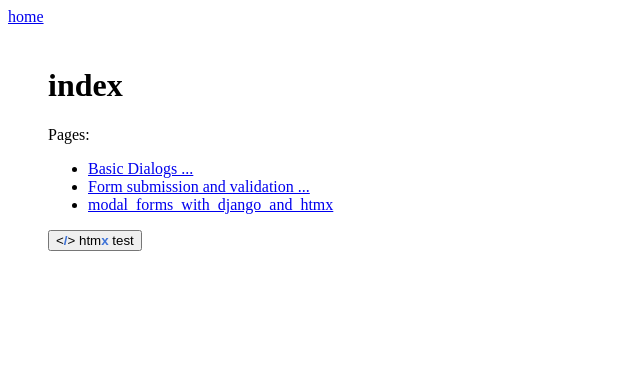
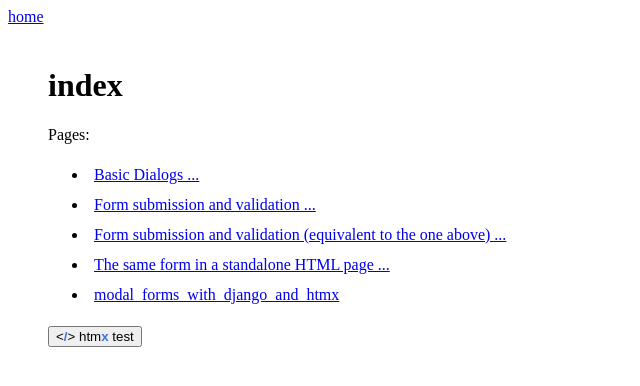
Before and after one commit to morlandi/django-htmx-forms, a Django app: page / in a window 1280 px wide. Shown: the top 386 px of the page, without its empty margins (0-640 px from the left). Run offline with Django 3.2, Linux system fonts and the light colour scheme.

Commit message:
sample form submission completed

```diff
--- a/example/frontend/templates/frontend/index.html
+++ b/example/frontend/templates/frontend/index.html
@@ -5,10 +5,31 @@
 
     <div>Pages:</div>
     <ul>
-        <li><a href="/basic_dialog">Basic Dialogs ...</a></li>
-        <li><a href="/form_submission_example" onclick="dialog1.open(event); return false;">Form submission and validation ...</a></li>
-
-        <li><a href="/modal_forms_with_django_and_htmx">modal_forms_with_django_and_htmx</a></li>
+        <li>
+            <a href="/basic_dialog">Basic Dialogs ...</a>
+        </li>
+        <li>
+            <a href="/form_submission_example/" onclick="dialog1.open(event); return false;">Form submission and validation ...</a>
+        </li>
+        <li>
+            <a href="/form_submission_example/"
+               onclick="new HtmxForms.Dialog().open(event); return false;"
+               data-html="<h1>Loading ...</h1>"
+               data-width="400px"
+               data-min-height="200px"
+               data-title="<i class='fa fa-calculator'></i> A numeric value is required ..."
+               data-button-save-initially-hidden="true"
+               data-enable-trace="true"
+               >
+                Form submission and validation (equivalent to the one above) ...
+            </a>
+        </li>
+        <li>
+            <a href="/form_submission_example/">The same form in a standalone HTML page ...</a>
+        </li>
+        <li>
+            <a href="/modal_forms_with_django_and_htmx">modal_forms_with_django_and_htmx</a>
+        </li>
     </ul>
 
     <div>
@@ -20,16 +41,20 @@
 {% endblock content %}
 
 
+{% block extrastyle %}
+    <style>
+        li { padding: 6px; }
+    </style>
+{% endblock extrastyle %}
 
 {% block extrajavascript %}
 <script>
     dialog1 = new HtmxForms.Dialog({
-        url: "{% url 'frontend:form_submission_example' %}",
         dialog_selector: '#dialog_generic',
         html: '<h1>Loading ...</h1>',
         width: '400px',
         min_height: '200px',
-        title: '<i class="fa fa-calculator"></i> Enter a numeric value ...',
+        title: '<i class="fa fa-calculator"></i> A numeric value is required ...',
         button_save_initially_hidden: true,
         enable_trace: true
     });
--- a/example/frontend/views.py
+++ b/example/frontend/views.py
@@ -5,6 +5,7 @@ from django.contrib.auth.models import User
 from django.urls import reverse
 from .forms import UserForm
 from .forms import PopupForm
+from .forms import SimpleForm
 
 
 def index(request):
@@ -82,54 +83,26 @@ def popup(request):
 
 
 def form_submission_example(request):
-    #time.sleep(1)
+    # time.sleep(1)
+    is_ajax_request = request.accepts("application/json")
+
     # Either render only the modal content, or a full standalone page
-    is_ajax_request = request.accepts("application/json")
     if is_ajax_request:
         template_name = 'htmx_forms/generic_form_inner.html'
     else:
         template_name = 'htmx_forms/generic_form.html'
+
+    if request.method == 'POST':
+        form = SimpleForm(data=request.POST)
+        if form.is_valid():
+            form.save()
+            if not is_ajax_request:
+                messages.info(request, "Form has been validated")
+            else:
+                return HttpResponse("<h1>Great !</h1> Your form has been validated")
+    else:
+        form = SimpleForm()
+
     return render(request, template_name, {
-        # 'form': form,
-        # 'action': reverse('frontend:popup'),
+        'form': form,
     })
-
-
-# class SimpleForm(forms.Form):
-
-#     value = forms.IntegerField(required=True, label='value', help_text='Enter a value between 1 and 10')
-
-#     def save(self):
-#         return True
-
-#     def clean_value(self):
-#         value = self.cleaned_data['value']
-#         if value is not None:
-#             if value < 1 or value > 10:
-#                 raise forms.ValidationError('This value is not accepteble')
-#         return value
-
-# def form_validation_with_feedback(request):
-
-#     simulate_network_latency()
-
-#     if is_ajax(request):
-#         template_name = 'dialogs/simple_form_inner.html'
-#     else:
-#         template_name = 'dialogs/simple_form.html'
-
-#     if request.method == 'POST':
-#         form = SimpleForm(data=request.POST)
-#         if form.is_valid():
-#             form.save()
-#             if not is_ajax(request):
-#                 messages.info(request, "Form has been validated")
-#             else:
-#                 return HttpResponse("<h1>Great !</h1> Your form has been validated")
-#     else:
-#         form = SimpleForm()
-
-#     return render(request, template_name, {
-#         'action': reverse('samples:form-validation-with-feedback'),
-#         'form': form,
-#     })
```
Also changed, not shown: example/frontend/forms.py (+15 -0 lines), README.md.
